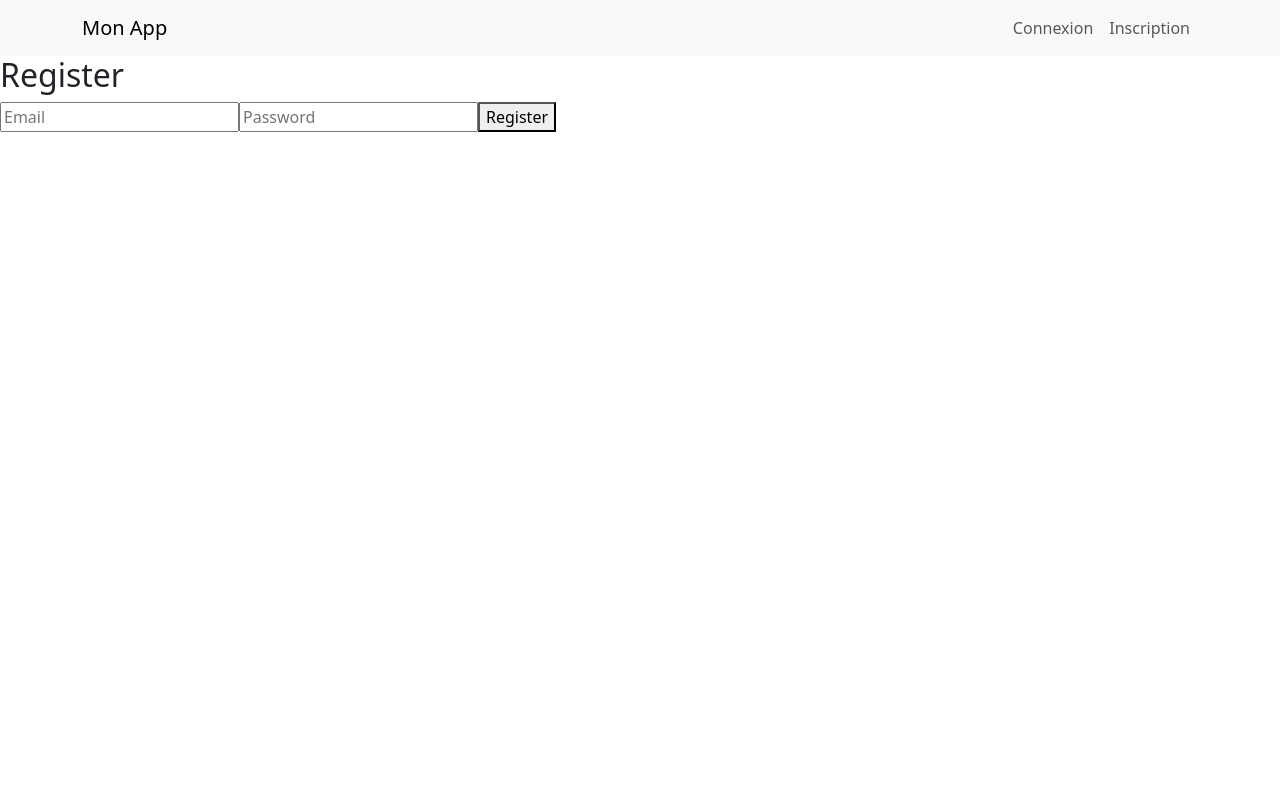
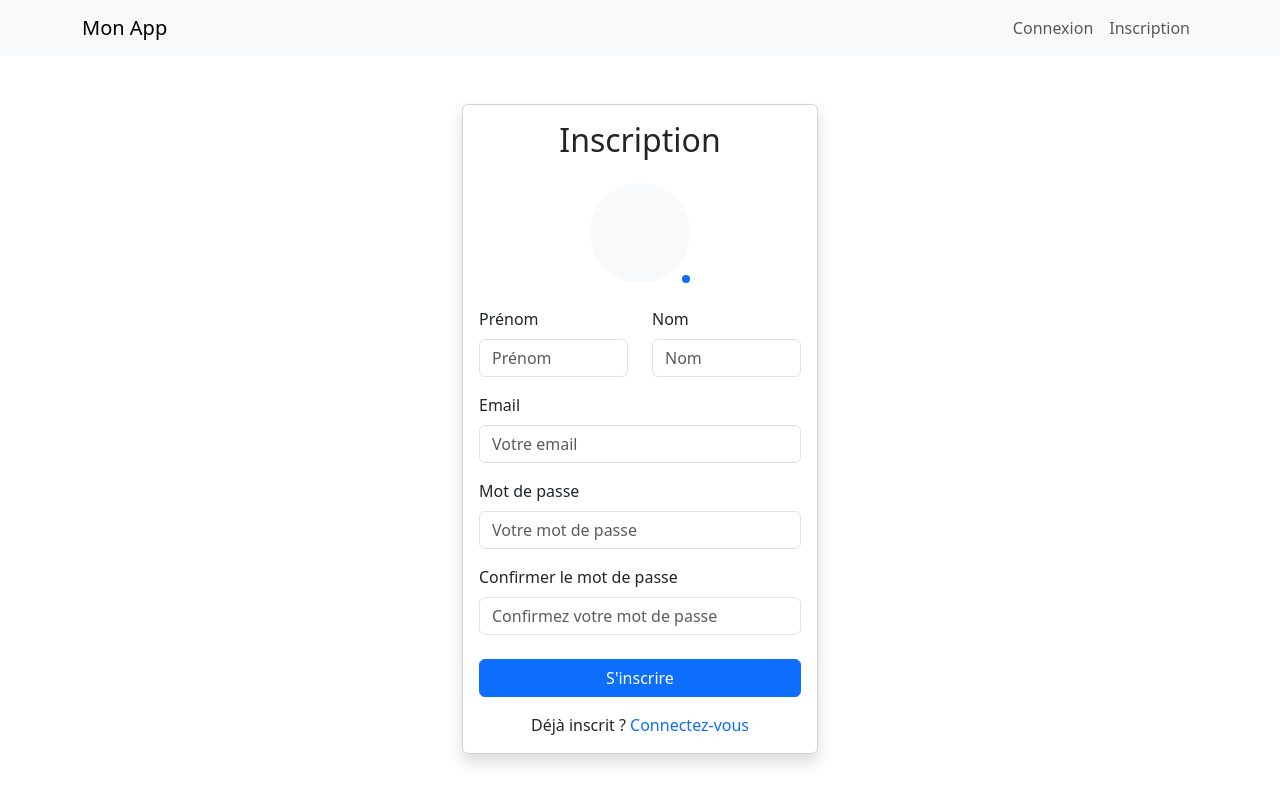
Before and after one commit to HammamiHamza/Application_React, a React (Create React App) app: page /register in a window 1280 px wide. Built offline with nearby package versions, Linux system fonts and the light colour scheme.

Commit message:
register update

```diff
--- a/src/Components/Register.jsx
+++ b/src/Components/Register.jsx
@@ -1,38 +1,235 @@
 import React, { useState } from 'react';
-import register from '../Services/Auth'; // Default import
-import loginWithGoogle  from '../Services/Auth';
-import { useNavigate } from 'react-router-dom'; // Use useNavigate instead of useHistory
-import { GoogleLogin } from '@react-oauth/google';
+import { useNavigate } from 'react-router-dom';
+import { register } from '../Services/AuthServices';
 
 function Register() {
   const [email, setEmail] = useState('');
   const [password, setPassword] = useState('');
-  const navigate = useNavigate(); // Use navigate for programmatic routing
+  const [confirmPassword, setConfirmPassword] = useState('');
+  const [firstName, setFirstName] = useState('');
+  const [lastName, setLastName] = useState('');
+  const [photo, setPhoto] = useState(null);
+  const [photoPreview, setPhotoPreview] = useState(null);
+  const [error, setError] = useState(null);
+  const [loading, setLoading] = useState(false);
+  const navigate = useNavigate();
 
-  const handleRegister = async () => {
-    const data = await register(email, password); // Assuming you have a register function
-    if (data.token) {
-      localStorage.setItem('token', data.token); // Store JWT token
-      navigate('/profile'); // Use navigate to redirect
+  const handlePhotoChange = (e) => {
+    const file = e.target.files[0];
+    if (file) {
+      if (file.size > 5000000) { // 5MB limit
+        setError("La photo ne doit pas dépasser 5MB");
+        return;
+      }
+      setPhoto(file);
+      // Create preview
+      const reader = new FileReader();
+      reader.onloadend = () => {
+        setPhotoPreview(reader.result);
+      };
+      reader.readAsDataURL(file);
     }
   };
 
-  const handleGoogleLogin = async (response) => {
-    const data = await loginWithGoogle(response.credential); // Ensure loginWithGoogle is defined
-    if (data.token) {
-      localStorage.setItem('token', data.token);
-      navigate('/profile'); // Use navigate to redirect
+  const handleRegister = async (e) => {
+    e.preventDefault();
+    setError(null);
+    setLoading(true);
+
+    if (password !== confirmPassword) {
+      setError("Les mots de passe ne correspondent pas.");
+      setLoading(false);
+      return;
+    }
+
+    try {
+      console.log('Starting registration process...');
+      const formData = new FormData();
+      formData.append('email', email);
+      formData.append('password', password);
+      formData.append('firstName', firstName);
+      formData.append('lastName', lastName);
+      if (photo) {
+        formData.append('photo', photo);
+      }
+
+      const response = await register(formData);
+      console.log('Registration successful:', response);
+      navigate('/login');
+    } catch (error) {
+      console.error('Detailed registration error:', error);
+
+      if (error.message.includes('API key not valid')) {
+        setError("Erreur de configuration. Veuillez contacter l'administrateur.");
+      } else {
+        switch (error.message) {
+          case 'EMAIL_EXISTS':
+            setError("Cette adresse email est déjà associée à un compte. Veuillez vous connecter ou utiliser une autre adresse.");
+            break;
+          case 'INVALID_EMAIL':
+            setError("L'adresse email n'est pas valide.");
+            break;
+          case 'OPERATION_NOT_ALLOWED':
+            setError("La création de compte est désactivée.");
+            break;
+          case 'WEAK_PASSWORD':
+            setError("Le mot de passe est trop faible.");
+            break;
+          default:
+            setError(`Erreur lors de l'inscription: ${error.message}`);
+        }
+      }
+    } finally {
+      setLoading(false);
     }
   };
 
   return (
-    <div>
-      <h2>Register</h2>
-      <input type="email" placeholder="Email" onChange={(e) => setEmail(e.target.value)} />
-      <input type="password" placeholder="Password" onChange={(e) => setPassword(e.target.value)} />
-      <button onClick={handleRegister}>Register</button>
+    <div className="container mt-5">
+      <div className="row justify-content-center">
+        <div className="col-md-6 col-lg-4">
+          <div className="card shadow">
+            <div className="card-body">
+              <h2 className="card-title text-center mb-4">Inscription</h2>
 
-      <GoogleLogin onSuccess={handleGoogleLogin} onError={() => console.log('Login Failed')} />
+              {error && (
+                <div className="alert alert-danger" role="alert">
+                  {error}
+                </div>
+              )}
+
+              <form onSubmit={handleRegister}>
+                {/* Photo Upload */}
+                <div className="mb-4 text-center">
+                  <div className="position-relative d-inline-block">
+                    {photoPreview ? (
+                      <img
+                        src={photoPreview}
+                        alt="Preview"
+                        className="rounded-circle"
+                        style={{ width: '100px', height: '100px', objectFit: 'cover' }}
+                      />
+                    ) : (
+                      <div
+                        className="rounded-circle bg-light d-flex align-items-center justify-content-center"
+                        style={{ width: '100px', height: '100px' }}
+                      >
+                        <i className="bi bi-person-fill fs-1"></i>
+                      </div>
+                    )}
+                    <label
+                      htmlFor="photo"
+                      className="position-absolute bottom-0 end-0 bg-primary text-white rounded-circle p-1"
+                      style={{ cursor: 'pointer' }}
+                    >
+                      <i className="bi bi-camera-fill"></i>
+                    </label>
+                    <input
+                      type="file"
+                      id="photo"
+                      className="d-none"
+                      accept="image/*"
+                      onChange={handlePhotoChange}
+                    />
+                  </div>
+                </div>
+
+                {/* Name Fields */}
+                <div className="row mb-3">
+                  <div className="col">
+                    <label htmlFor="firstName" className="form-label">Prénom</label>
+                    <input
+                      type="text"
+                      className="form-control"
+                      id="firstName"
+                      value={firstName}
+                      onChange={(e) => setFirstName(e.target.value)}
+                      placeholder="Prénom"
+                      required
+                    />
+                  </div>
+                  <div className="col">
+                    <label htmlFor="lastName" className="form-label">Nom</label>
+                    <input
+                      type="text"
+                      className="form-control"
+                      id="lastName"
+                      value={lastName}
+                      onChange={(e) => setLastName(e.target.value)}
+                      placeholder="Nom"
+                      required
+                    />
+                  </div>
+                </div>
+
+                {/* Existing Fields */}
+                <div className="mb-3">
+                  <label htmlFor="email" className="form-label">Email</label>
+                  <input
+                    type="email"
+                    className="form-control"
+                    id="email"
+                    value={email}
+                    onChange={(e) => setEmail(e.target.value)}
+                    placeholder="Votre email"
+                    required
+                  />
+                </div>
+
+                <div className="mb-3">
+                  <label htmlFor="password" className="form-label">Mot de passe</label>
+                  <input
+                    type="password"
+                    className="form-control"
+                    id="password"
+                    value={password}
+                    onChange={(e) => setPassword(e.target.value)}
+                    placeholder="Votre mot de passe"
+                    required
+                  />
+                </div>
+
+                <div className="mb-4">
+                  <label htmlFor="confirmPassword" className="form-label">Confirmer le mot de passe</label>
+                  <input
+                    type="password"
+                    className="form-control"
+                    id="confirmPassword"
+                    value={confirmPassword}
+                    onChange={(e) => setConfirmPassword(e.target.value)}
+                    placeholder="Confirmez votre mot de passe"
+                    required
+                  />
+                </div>
+
+                <button
+                  type="submit"
+                  className="btn btn-primary w-100"
+                  disabled={loading}
+                >
+                  {loading ? (
+                    <>
+                      <span className="spinner-border spinner-border-sm me-2" role="status" aria-hidden="true"></span>
+                      Inscription en cours...
+                    </>
+                  ) : (
+                    "S'inscrire"
+                  )}
+                </button>
+              </form>
+
+              <div className="text-center mt-3">
+                <p className="mb-0">
+                  Déjà inscrit ?{' '}
+                  <a href="/login" className="text-decoration-none">
+                    Connectez-vous
+                  </a>
+                </p>
+              </div>
+            </div>
+          </div>
+        </div>
+      </div>
     </div>
   );
 }
```
